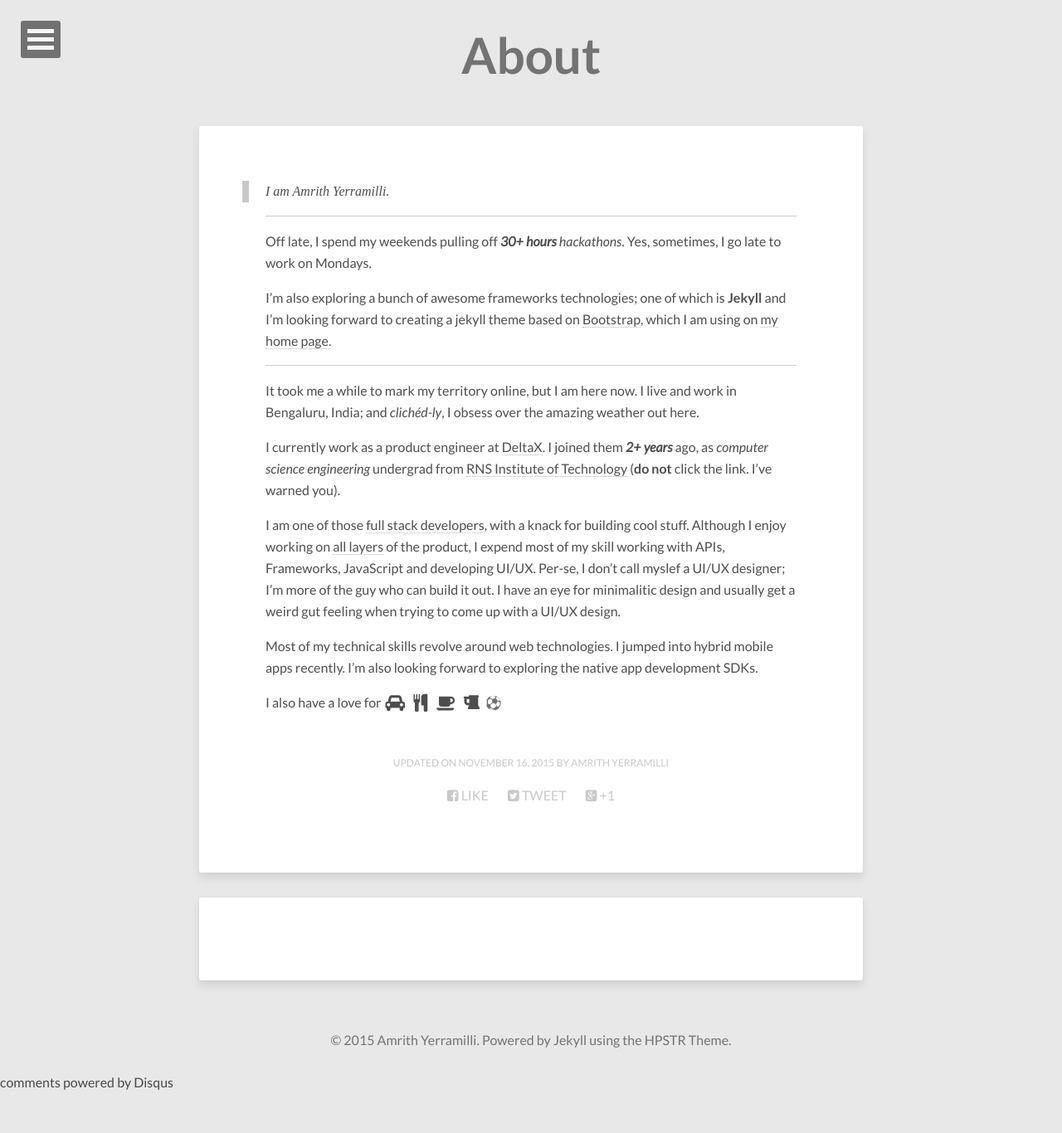
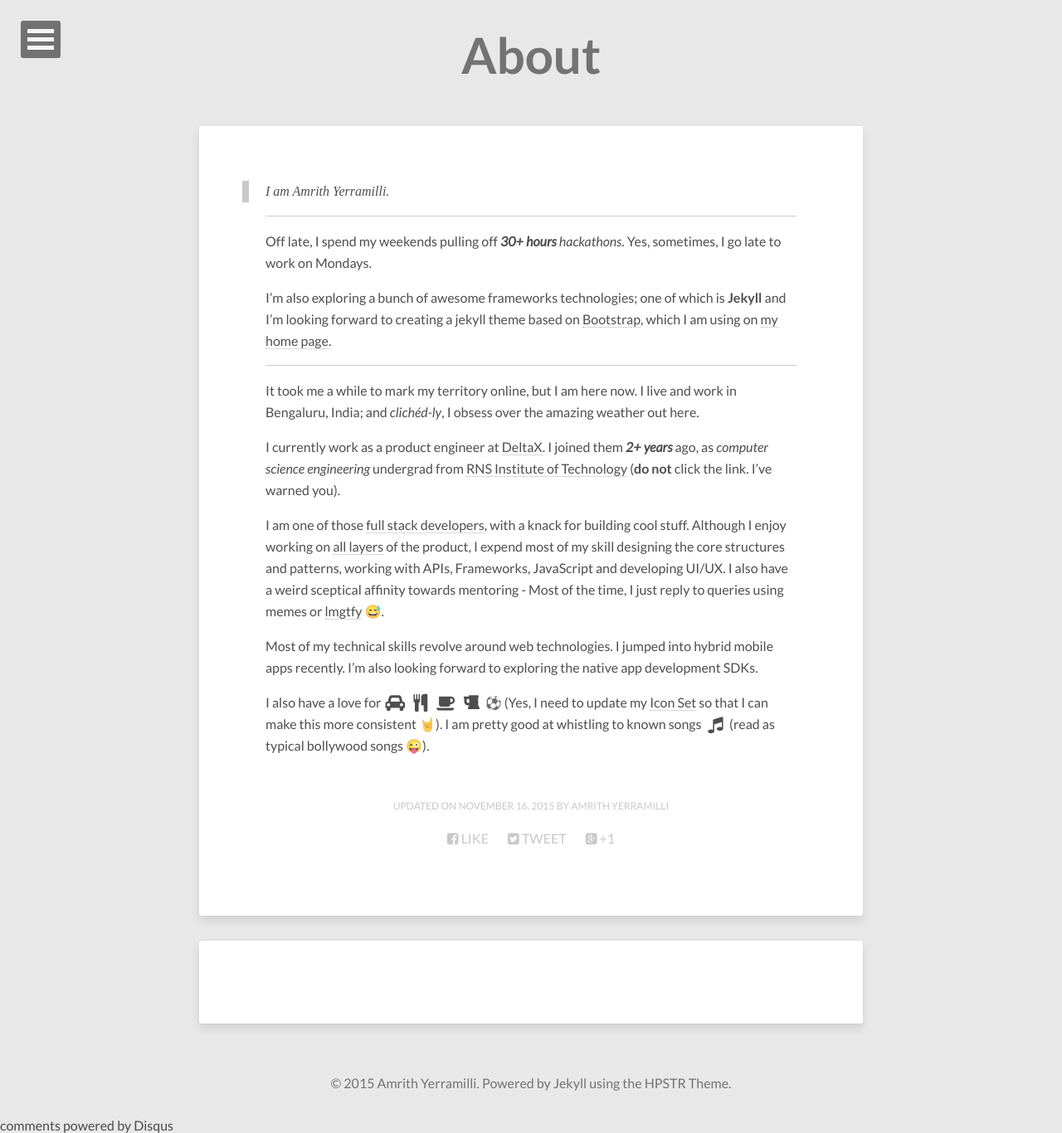
Before and after one commit to amrithyerramilli/amrithyerramilli.github.io, a Jekyll site: the page built from about.md, in a window 1280 px wide. Shown: the whole page at 83% size. Built offline with Jekyll 4.4.1, drawn with Linux system fonts in a browser that asks for light colours; nearby versions of some CDN libraries; emoji names are drawn with the system emoji font; comment, search, counter and statistics services are not loaded; before the commit the page ends 1314 px from its top, so only the background shows below that.

Commit message:
updated about, fixed cover page title

```diff
--- a/_includes/coverhead.html
+++ b/_includes/coverhead.html
@@ -1,5 +1,5 @@
 <meta charset="utf-8">
-<title>{% if page.title %}{{ page.title }} &#8211; {% endif %}{{ site.title }}</title>
+<title>{{ page.title }} &#124; &#123;{{ page.description }}&#125;</title>
 <meta name="description" content="{% if page.description %}{{ page.description }}{% else %}{{ site.description }}{% endif %}">
 {% if page.tags %}<meta name="keywords" content="{{ page.tags | join: ', ' }}">{% endif %}
 
--- a/about.md
+++ b/about.md
@@ -26,9 +26,9 @@ I live and work in Bengaluru, India; and _clichéd-ly_, I obsess over the amazin
 
 I currently work as a product engineer at [DeltaX](http://www.deltax.com/). I joined them _**2+ years**_ ago, as *computer science engineering* undergrad from [RNS Institute of Technology](http://www.rnsit.ac.in/) (**do not** click the link. I've warned you).
 
-I am one of those [full stack developers](https://www.google.co.in/search?q=full+stack+developer), with a knack for building cool stuff. Although I enjoy working on [all layers](https://en.wikipedia.org/wiki/Multitier_architecture#Three-tier_architecture) of the product, I expend most of my skill working with APIs, Frameworks, JavaScript and developing UI/UX. Per-se, I don't call myslef a UI/UX designer; I'm more of the guy who can build it out. I have an eye for minimalitic design and usually get a weird gut feeling when trying to come up with a UI/UX design.
+I am one of those [full stack developers](https://www.google.co.in/search?q=full+stack+developer), with a knack for building cool stuff. Although I enjoy working on [all layers](https://en.wikipedia.org/wiki/Multitier_architecture#Three-tier_architecture) of the product, I expend most of my skill designing the core structures and patterns, working with APIs, Frameworks, JavaScript and developing UI/UX. I also have a weird sceptical affinity towards mentoring - Most of the time, I just reply to queries using memes or [lmgtfy](http://lmgtfy.com/) :sweat_smile:.
 
 Most of my technical skills revolve around web technologies. I jumped into hybrid mobile apps recently.
 I'm also looking forward to exploring the native app development SDKs.
 
-I also have a love for <i class="fa fa-car fa-lg fa-fw" title="driving"></i> <i class="fa fa-cutlery fa-lg fa-fw" title="cooking"></i> <i class="fa fa-coffee fa-lg fa-fw" title="coffee"></i> <i class="fa fa-beer fa-lg fa-fw" title="hangout"></i> :soccer:
+I also have a love for <i class="fa fa-car fa-lg fa-fw" title="driving"></i> <i class="fa fa-cutlery fa-lg fa-fw" title="cooking"></i> <i class="fa fa-coffee fa-lg fa-fw" title="coffee"></i> <i class="fa fa-beer fa-lg fa-fw" title="hangout"></i> :soccer: (Yes, I need to update my [Icon Set](http://fontawesome.io/) so that I can make this more consistent :metal:). I am pretty good at whistling to known songs <i class="fa fa-lg fa-fw fa-music"></i> (read as typical bollywood songs :stuck_out_tongue_winking_eye:).
```
